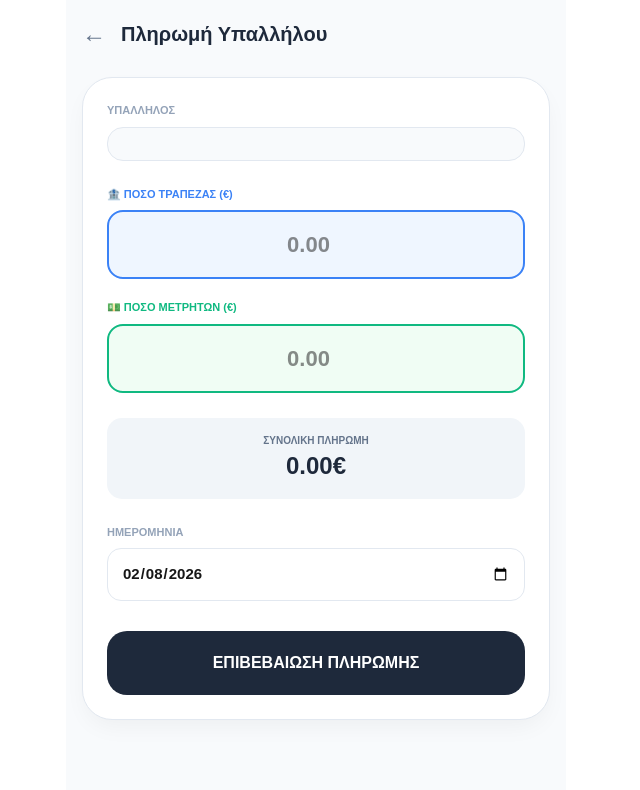
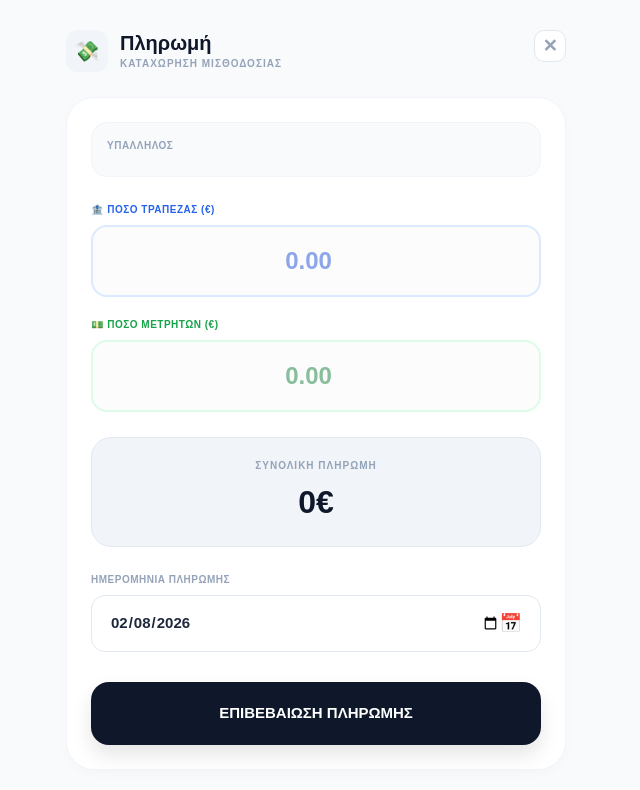
Before and after one commit to tsigris/cosy-management, a Next.js app: page /pay-employee in a window 1280 px wide. Shown: the top 790 px of the page, without its empty margins (324-964 px from the left). Built offline with nearby package versions, Linux system fonts and the light colour scheme.

Commit message:
Update page.tsx

```diff
--- a/src/app/pay-employee/page.tsx
+++ b/src/app/pay-employee/page.tsx
@@ -1,29 +1,41 @@
 'use client'
+export const dynamic = 'force-dynamic'
+
 import { useEffect, useState, Suspense } from 'react'
 import { useSearchParams, useRouter } from 'next/navigation'
 import { supabase } from '@/lib/supabase'
 import Link from 'next/link'
 
-function PayEmployeeForm() {
+function PayEmployeeContent() {
   const searchParams = useSearchParams()
   const router = useRouter()
   const empId = searchParams.get('id')
   const empName = searchParams.get('name')
 
-  // Δύο ξεχωριστά ποσά
   const [bankAmount, setBankAmount] = useState('')
   const [cashAmount, setCashAmount] = useState('')
   const [date, setDate] = useState(new Date().toISOString().split('T')[0])
   const [loading, setLoading] = useState(false)
+  const [userData, setUserData] = useState({ store_id: '', username: '' })
+
+  useEffect(() => {
+    async function getUserProfile() {
+      const { data: { user } } = await supabase.auth.getUser()
+      if (user) {
+        const { data: profile } = await supabase.from('profiles').select('store_id, username').eq('id', user.id).single()
+        if (profile) setUserData({ store_id: profile.store_id, username: profile.username || 'Admin' })
+      }
+    }
+    getUserProfile()
+  }, [])
 
   async function handlePayment() {
     const total = (Number(bankAmount) || 0) + (Number(cashAmount) || 0)
-    if (total <= 0) return alert('Πρέπει να βάλετε τουλάχιστον ένα ποσό.')
+    if (total <= 0) return alert('Παρακαλώ εισάγετε ένα ποσό πληρωμής.')
 
     setLoading(true)
     const transactions = []
 
-    // Αν υπάρχει ποσό τράπεζας, φτιάξε μια συναλλαγή
     if (Number(bankAmount) > 0) {
       transactions.push({
         amount: Number(bankAmount),
@@ -32,11 +44,12 @@ function PayEmployeeForm() {
         method: 'Τράπεζα',
         date,
         employee_id: empId,
-        notes: `Μισθοδοσία: ${empName} (Τράπεζα)`
+        store_id: userData.store_id,
+        created_by_name: userData.username,
+        notes: `Πληρωμή: ${empName} (Τράπεζα)`
       })
     }
 
-    // Αν υπάρχει ποσό μετρητών, φτιάξε άλλη μια
     if (Number(cashAmount) > 0) {
       transactions.push({
         amount: Number(cashAmount),
@@ -45,7 +58,9 @@ function PayEmployeeForm() {
         method: 'Μετρητά',
         date,
         employee_id: empId,
-        notes: `Μισθοδοσία: ${empName} (Μετρητά)`
+        store_id: userData.store_id,
+        created_by_name: userData.username,
+        notes: `Πληρωμή: ${empName} (Μετρητά)`
       })
     }
 
@@ -53,80 +68,106 @@ function PayEmployeeForm() {
 
     if (!error) {
       router.push('/employees')
-      router.refresh()
     } else {
       alert('Σφάλμα: ' + error.message)
+      setLoading(false)
     }
-    setLoading(false)
   }
 
   return (
-    <main style={{ maxWidth: '500px', margin: '0 auto', padding: '16px', fontFamily: 'sans-serif', backgroundColor: '#f8fafc', minHeight: '100vh' }}>
-      <div style={{ display: 'flex', alignItems: 'center', gap: '15px', marginBottom: '25px' }}>
-        <Link href="/employees" style={{ textDecoration: 'none', fontSize: '24px', color: '#64748b', fontWeight: 'bold' }}>←</Link>
-        <h1 style={{ fontSize: '20px', fontWeight: '900', color: '#1e293b', margin: 0 }}>Πληρωμή Υπαλλήλου</h1>
+    <div style={{ maxWidth: '500px', margin: '0 auto', fontFamily: 'sans-serif' }}>
+
+      {/* PROFESSIONAL HEADER */}
+      <div style={{ display: 'flex', justifyContent: 'space-between', alignItems: 'flex-start', marginBottom: '25px', paddingTop: '15px' }}>
+        <div style={{ display: 'flex', alignItems: 'center', gap: '12px' }}>
+          <div style={logoBoxStyle}>
+            <span style={{ fontSize: '20px' }}>💸</span>
+          </div>
+          <div>
+            <h1 style={{ fontWeight: '900', fontSize: '20px', margin: 0, color: '#0f172a', lineHeight: '1.1' }}>
+              Πληρωμή
+            </h1>
+            <p style={{ margin: '2px 0 0', fontSize: '10px', color: '#94a3b8', fontWeight: '800', textTransform: 'uppercase', letterSpacing: '1px' }}>
+              ΚΑΤΑΧΩΡΗΣΗ ΜΙΣΘΟΔΟΣΙΑΣ
+            </p>
+          </div>
+        </div>
+        <Link href="/employees" style={backBtnStyle}>✕</Link>
       </div>
 
-      <div style={formCard}>
-        <p style={labelStyle}>ΥΠΑΛΛΗΛΟΣ</p>
-        <div style={readOnlyInput}>{empName}</div>
+      <div style={formCardStyle}>
+        {/* EMPLOYEE INFO */}
+        <div style={infoBoxStyle}>
+          <p style={labelStyle}>ΥΠΑΛΛΗΛΟΣ</p>
+          <p style={{ margin: 0, fontSize: '18px', fontWeight: '900', color: '#1e293b' }}>{empName}</p>
+        </div>
 
-        {/* ΠΟΣΟ ΤΡΑΠΕΖΑΣ */}
-        <div style={{ marginTop: '25px' }}>
-          <p style={{ ...labelStyle, color: '#3b82f6' }}>🏦 ΠΟΣΟ ΤΡΑΠΕΖΑΣ (€)</p>
+        {/* BANK AMOUNT */}
+        <div style={{ marginBottom: '20px' }}>
+          <p style={{ ...labelStyle, color: '#2563eb' }}>🏦 ΠΟΣΟ ΤΡΑΠΕΖΑΣ (€)</p>
           <input
             type="number"
             value={bankAmount}
             onChange={e => setBankAmount(e.target.value)}
-            style={{ ...bigAmountInput, borderColor: '#3b82f6', backgroundColor: '#eff6ff' }}
+            style={{ ...amountInput, borderColor: '#dbeafe', color: '#1d4ed8' }}
             placeholder="0.00"
           />
         </div>
 
-        {/* ΠΟΣΟ ΜΕΤΡΗΤΩΝ */}
-        <div style={{ marginTop: '20px' }}>
-          <p style={{ ...labelStyle, color: '#10b981' }}>💵 ΠΟΣΟ ΜΕΤΡΗΤΩΝ (€)</p>
+        {/* CASH AMOUNT */}
+        <div style={{ marginBottom: '25px' }}>
+          <p style={{ ...labelStyle, color: '#16a34a' }}>💵 ΠΟΣΟ ΜΕΤΡΗΤΩΝ (€)</p>
           <input
             type="number"
             value={cashAmount}
             onChange={e => setCashAmount(e.target.value)}
-            style={{ ...bigAmountInput, borderColor: '#10b981', backgroundColor: '#f0fdf4' }}
+            style={{ ...amountInput, borderColor: '#dcfce7', color: '#15803d' }}
             placeholder="0.00"
           />
         </div>
 
-        <div style={{ marginTop: '25px', padding: '15px', backgroundColor: '#f1f5f9', borderRadius: '15px', textAlign: 'center' }}>
-            <p style={{ margin: 0, fontSize: '10px', fontWeight: '900', color: '#64748b' }}>ΣΥΝΟΛΙΚΗ ΠΛΗΡΩΜΗ</p>
-            <h2 style={{ margin: 0, fontSize: '24px', fontWeight: '900', color: '#1e293b' }}>
-                {((Number(bankAmount) || 0) + (Number(cashAmount) || 0)).toFixed(2)}€
+        {/* TOTAL PREVIEW */}
+        <div style={totalDisplayCard}>
+            <p style={{ margin: 0, fontSize: '10px', fontWeight: '900', color: '#94a3b8', letterSpacing: '1px' }}>ΣΥΝΟΛΙΚΗ ΠΛΗΡΩΜΗ</p>
+            <h2 style={{ margin: '5px 0 0', fontSize: '32px', fontWeight: '900', color: '#0f172a' }}>
+                {((Number(bankAmount) || 0) + (Number(cashAmount) || 0)).toLocaleString('el-GR')}€
             </h2>
         </div>
 
-        <div style={{ marginTop: '25px' }}>
-          <p style={labelStyle}>ΗΜΕΡΟΜΗΝΙΑ</p>
-          <input type="date" value={date} onChange={e => setDate(e.target.value)} style={dateInput} />
+        {/* DATE PICKER */}
+        <div style={{ marginBottom: '30px' }}>
+          <p style={labelStyle}>ΗΜΕΡΟΜΗΝΙΑ ΠΛΗΡΩΜΗΣ</p>
+          <div style={dateWrapper}>
+            <input type="date" value={date} onChange={e => setDate(e.target.value)} style={dateInputStyle} />
+            <span style={{ fontSize: '18px' }}>📅</span>
+          </div>
         </div>
 
-        <button onClick={handlePayment} disabled={loading} style={saveBtn}>
+        <button onClick={handlePayment} disabled={loading} style={saveBtnStyle}>
           {loading ? 'ΚΑΤΑΧΩΡΗΣΗ...' : 'ΕΠΙΒΕΒΑΙΩΣΗ ΠΛΗΡΩΜΗΣ'}
         </button>
       </div>
-    </main>
-  )
-}
 
-export default function PayEmployeePage() {
-  return (
-    <Suspense fallback={<div style={{padding: '40px', textAlign: 'center'}}>Φόρτωση...</div>}>
-      <PayEmployeeForm />
-    </Suspense>
+    </div>
   )
 }
 
 // STYLES
-const formCard = { backgroundColor: 'white', padding: '24px', borderRadius: '30px', border: '1px solid #e2e8f0', boxShadow: '0 10px 25px -5px rgba(0,0,0,0.05)' };
-const labelStyle = { fontSize: '11px', fontWeight: '900', color: '#94a3b8', marginBottom: '8px', textTransform: 'uppercase' as const };
-const readOnlyInput = { padding: '16px', backgroundColor: '#f8fafc', borderRadius: '16px', fontWeight: '900', border: '1px solid #e2e8f0', fontSize: '17px' };
-const bigAmountInput = { width: '100%', padding: '16px', borderRadius: '16px', border: '2px solid', fontSize: '22px', fontWeight: '900', textAlign: 'center' as const, outline: 'none' };
-const dateInput = { width: '100%', padding: '14px', borderRadius: '14px', border: '1px solid #e2e8f0', fontSize: '15px', fontWeight: 'bold' };
-const saveBtn = { width: '100%', padding: '20px', backgroundColor: '#1e293b', color: 'white', border: 'none', borderRadius: '20px', fontWeight: '900', fontSize: '16px', marginTop: '30px', cursor: 'pointer' };
+const logoBoxStyle: any = { width: '42px', height: '42px', backgroundColor: '#f1f5f9', borderRadius: '12px', display: 'flex', alignItems: 'center', justifyContent: 'center' };
+const backBtnStyle: any = { textDecoration: 'none', color: '#94a3b8', fontSize: '18px', fontWeight: 'bold', width: '32px', height: '32px', display: 'flex', alignItems: 'center', justifyContent: 'center', backgroundColor: '#fff', borderRadius: '10px', border: '1px solid #e2e8f0' };
+const formCardStyle: any = { backgroundColor: 'white', padding: '24px', borderRadius: '28px', border: '1px solid #f1f5f9', boxShadow: '0 4px 12px rgba(0,0,0,0.02)' };
+const infoBoxStyle: any = { padding: '15px', backgroundColor: '#f8fafc', borderRadius: '16px', marginBottom: '25px', border: '1px solid #f1f5f9' };
+const labelStyle: any = { fontSize: '10px', fontWeight: '900', color: '#94a3b8', marginBottom: '8px', letterSpacing: '0.5px' };
+const amountInput: any = { width: '100%', padding: '16px', borderRadius: '16px', border: '2px solid', fontSize: '24px', fontWeight: '900', textAlign: 'center', outline: 'none', backgroundColor: '#fcfcfc', boxSizing: 'border-box' };
+const totalDisplayCard: any = { padding: '20px', backgroundColor: '#f1f5f9', borderRadius: '20px', textAlign: 'center', marginBottom: '25px', border: '1px solid #e2e8f0' };
+const dateWrapper: any = { display: 'flex', alignItems: 'center', justifyContent: 'space-between', padding: '14px 18px', backgroundColor: 'white', borderRadius: '14px', border: '1px solid #e2e8f0' };
+const dateInputStyle: any = { border: 'none', outline: 'none', fontSize: '15px', fontWeight: '800', color: '#1e293b', width: '100%', cursor: 'pointer' };
+const saveBtnStyle: any = { width: '100%', padding: '20px', backgroundColor: '#0f172a', color: 'white', border: 'none', borderRadius: '18px', fontWeight: '900', fontSize: '15px', cursor: 'pointer', boxShadow: '0 10px 20px rgba(0,0,0,0.1)' };
+
+export default function PayEmployeePage() {
+  return (
+    <main style={{ backgroundColor: '#f8fafc', minHeight: '100vh', padding: '15px' }}>
+      <Suspense fallback={<div>Φόρτωση...</div>}><PayEmployeeContent /></Suspense>
+    </main>
+  )
+}
```
